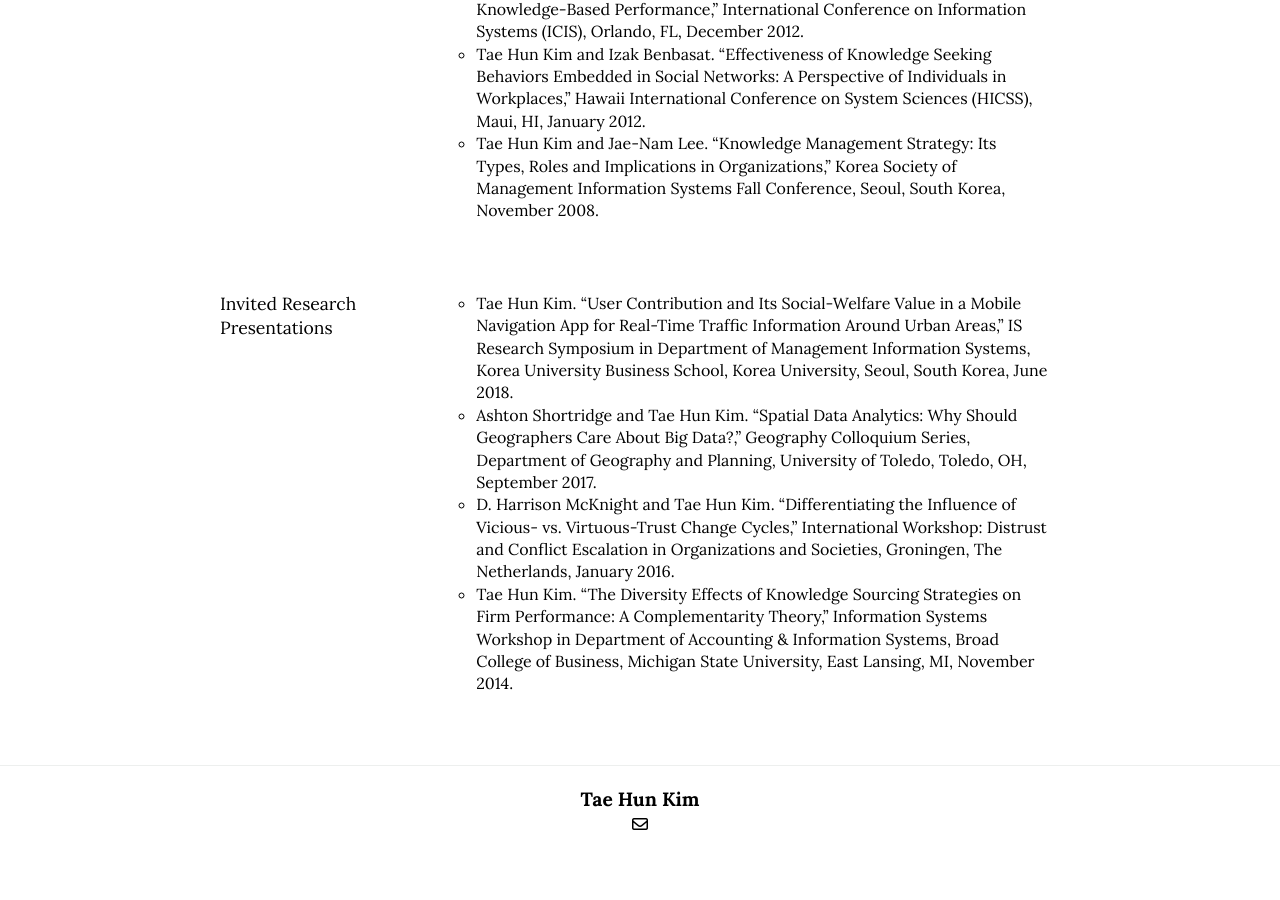
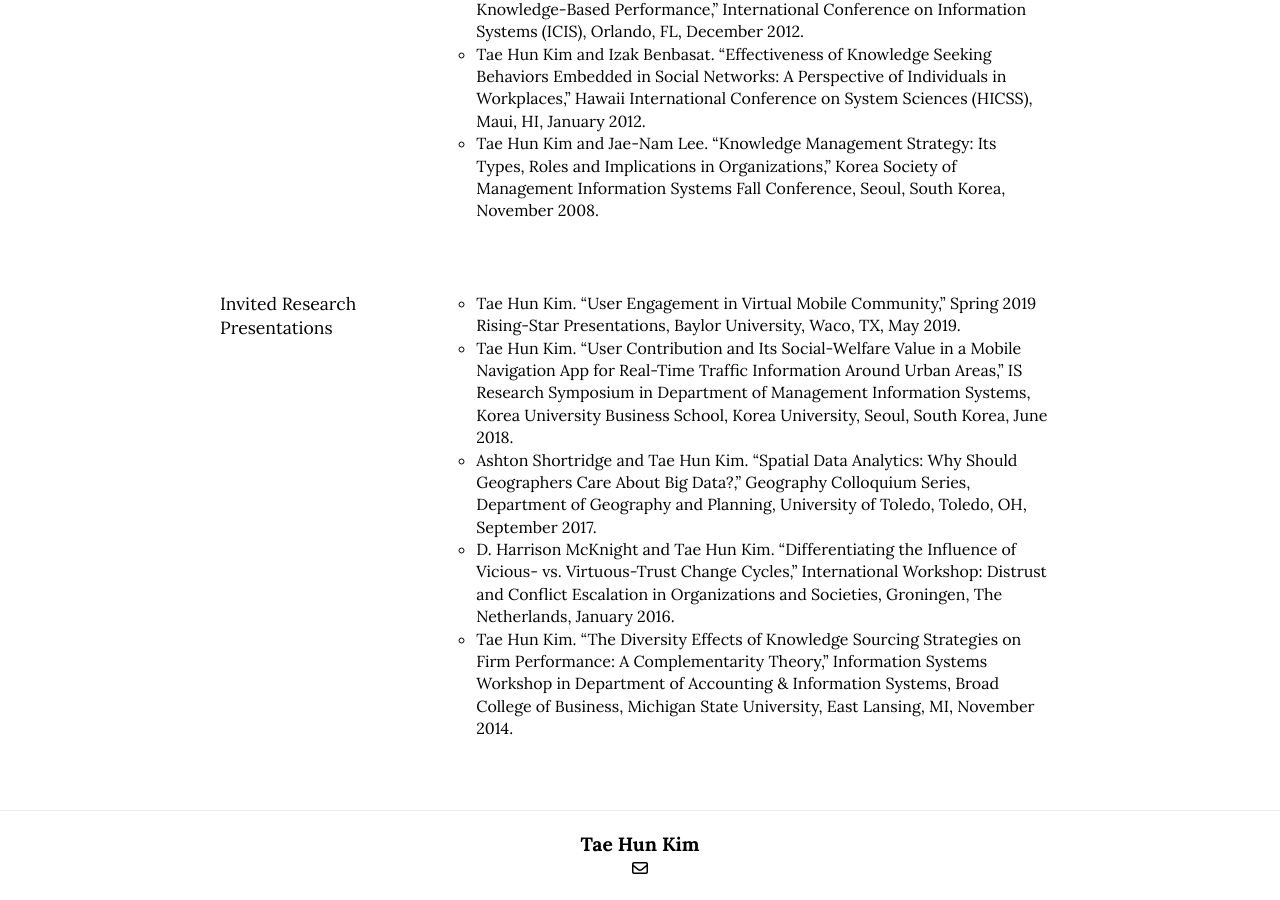
Before and after one commit to istaehun/taehun, a Jekyll site: the page built from index.html, in a window 1280 px wide and 900 px high, scrolled down 2640 px. Built offline with Jekyll 4.4.1, drawn with Linux system fonts in a browser that asks for light colours; nearby versions of some CDN libraries; before the commit the page ends 3495 px from its top, so only the background shows below that.

Commit message:
Update research.yml

```diff
--- a/_data/research.yml
+++ b/_data/research.yml
@@ -38,6 +38,7 @@
 -
   sub-title: Invited Research Presentations
   list:
+    - "Tae Hun Kim. “User Engagement in Virtual Mobile Community,” Spring 2019 Rising-Star Presentations, Baylor University, Waco, TX, May 2019."
     - "Tae Hun Kim. “User Contribution and Its Social-Welfare Value in a Mobile Navigation App for Real-Time Traffic Information Around Urban Areas,” IS Research Symposium in Department of Management Information Systems, Korea University Business School, Korea University, Seoul, South Korea, June 2018."
     - "Ashton Shortridge and Tae Hun Kim. “Spatial Data Analytics: Why Should Geographers Care About Big Data?,” Geography Colloquium Series, Department of Geography and Planning, University of Toledo, Toledo, OH, September 2017."
     - "D. Harrison McKnight and Tae Hun Kim. “Differentiating the Influence of Vicious- vs. Virtuous-Trust Change Cycles,” International Workshop: Distrust and Conflict Escalation in Organizations and Societies, Groningen, The Netherlands, January 2016."
```
